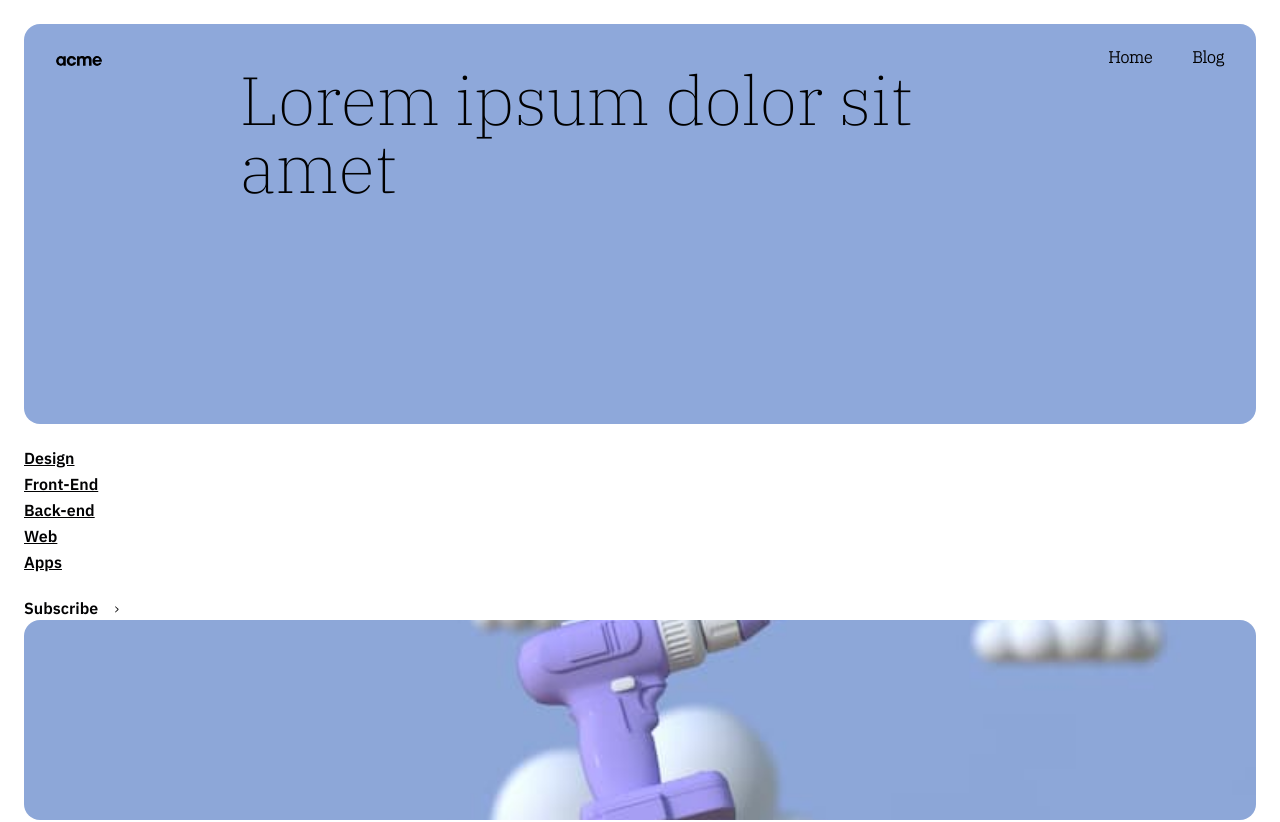
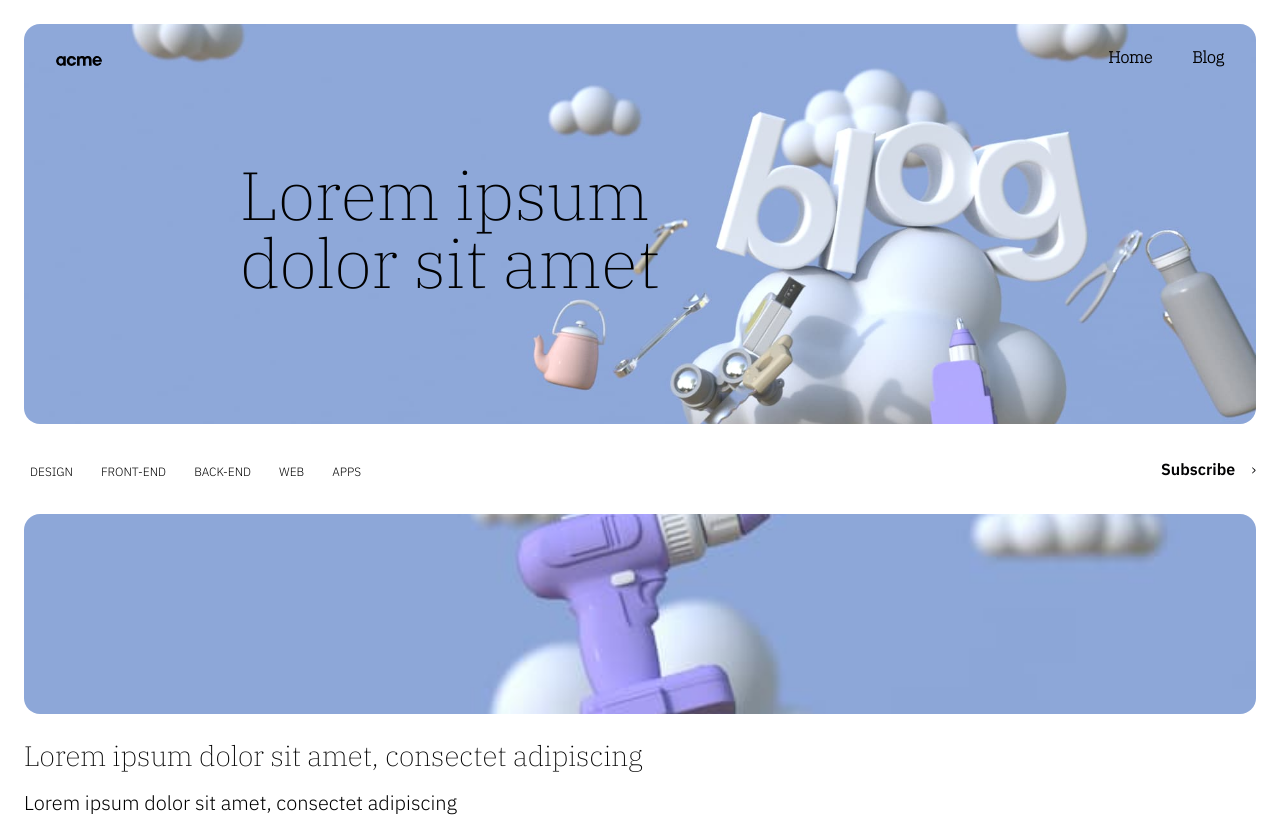
Before and after one commit to DJO52000/BlogProject2, a plain HTML site: page blog.html in a window 1280 px wide. Shown: the top 822 px of the page. Drawn offline with Linux system fonts and the light colour scheme.

Commit message:
Secondary Nav Layout

```diff
--- a/blog.html
+++ b/blog.html
@@ -29,11 +29,11 @@
 
   <div class="secondary-navigation">
     <ul class="categories">
-      <li><a href="#">Design</a></li>
-      <li><a href="#">Front-End</a></li>
-      <li><a href="#">Back-end</a></li>
-      <li><a href="#">Web</a></li>
-      <li><a href="#">Apps</a></li>
+      <li><button>Design</button></li>
+      <li><button>Front-End</button></li>
+      <li><button>Back-end</button></li>
+      <li><button>Web</button></li>
+      <li><button>Apps</button></li>
     </ul>
     <a href="#newsletter" class="btn">Subscribe</a>
   </div>
--- a/css/style.css
+++ b/css/style.css
@@ -219,7 +219,35 @@ section {
   border-radius: var(--br);
   padding: 2rem;
   background-color: var(--clr-primary-400);
+  background-size: cover;
   min-height: 50vh;
+  display: flex;
+  flex-direction: column;
+}
+
+.primary-header .container {
+  width: 100%;
+  margin-top: auto;
+  margin-bottom: auto;
+}
+
+.primary-header .container > * {
+  max-width: 12ch;
+}
+
+.page-home .primary-header {
+  background-image: url(/img/hero.jpg);
+  background-position: center center;
+}
+
+.page-blog .primary-header {
+  background-image: url(/img/blog.jpg);
+  background-position: left center;
+}
+
+.page-home .primary-header {
+  background-image: url(/img/hero.jpg);
+  background-position: center center;
 }
 
 .primary-nav {
@@ -271,6 +299,30 @@ section {
   .primary-nav li {
     margin-left: 2em;
   }
+}
+
+.secondary-navigation {
+  margin: 2rem 0;
+  display: flex;
+  align-items: center;
+}
+
+.secondary-navigation > a:last-child {
+  margin-left: auto;
+}
+
+.categories {
+  margin: 0;
+  display: flex;
+  gap: 1rem;
+}
+
+.categories button {
+  cursor: pointer;
+  font-size: var(--fs-200);
+  text-transform: uppercase;
+  background: transparent;
+  border: 0;
 }
 
 .article-preview h3 {
```
Also changed, not shown: index.html (+1 -1 lines).
